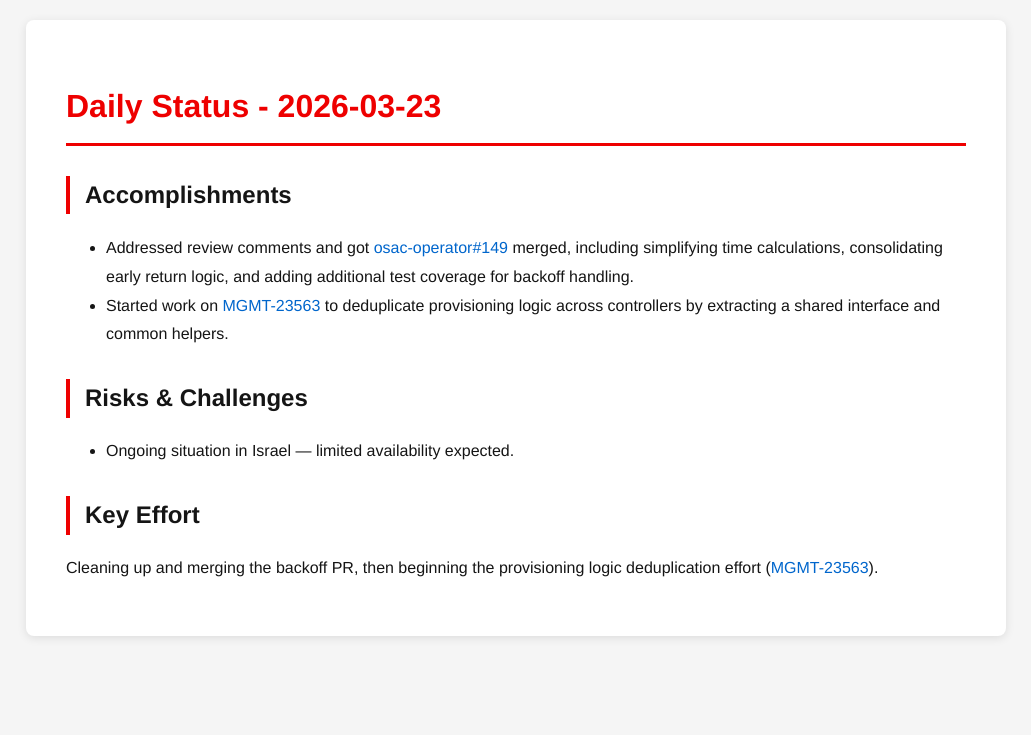
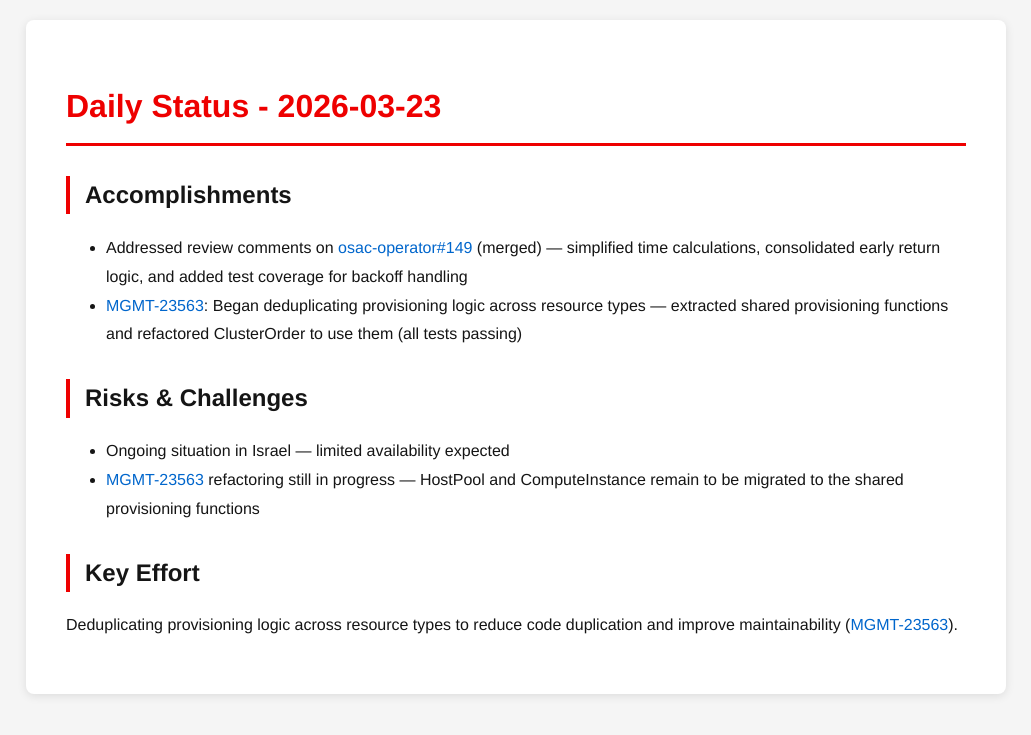
Before and after one commit to tzvatot/daily-status, a Jekyll site: the page built from 2026-03-23.md, in a window 1280 px wide. Shown: the top 735 px of the page, without its empty margins (124-1155 px from the left). Built offline with Jekyll 4.4.1, drawn with Linux system fonts in a browser that asks for light colours.

Commit message:
Daily status update - 2026-03-23

```diff
--- a/2026-03-23.md
+++ b/2026-03-23.md
@@ -7,11 +7,12 @@ date: 2026-03-23
 # Daily Status - 2026-03-23
 
 ## Accomplishments
-- Addressed review comments and got [osac-operator#149](https://github.com/osac-project/osac-operator/pull/149) merged, including simplifying time calculations, consolidating early return logic, and adding additional test coverage for backoff handling.
-- Started work on [MGMT-23563](https://issues.redhat.com/browse/MGMT-23563) to deduplicate provisioning logic across controllers by extracting a shared interface and common helpers.
+- Addressed review comments on [osac-operator#149](https://github.com/osac-project/osac-operator/pull/149) (merged) — simplified time calculations, consolidated early return logic, and added test coverage for backoff handling
+- [MGMT-23563](https://issues.redhat.com/browse/MGMT-23563): Began deduplicating provisioning logic across resource types — extracted shared provisioning functions and refactored ClusterOrder to use them (all tests passing)
 
 ## Risks & Challenges
-- Ongoing situation in Israel — limited availability expected.
+- Ongoing situation in Israel — limited availability expected
+- [MGMT-23563](https://issues.redhat.com/browse/MGMT-23563) refactoring still in progress — HostPool and ComputeInstance remain to be migrated to the shared provisioning functions
 
 ## Key Effort
-Cleaning up and merging the backoff PR, then beginning the provisioning logic deduplication effort ([MGMT-23563](https://issues.redhat.com/browse/MGMT-23563)).
+Deduplicating provisioning logic across resource types to reduce code duplication and improve maintainability ([MGMT-23563](https://issues.redhat.com/browse/MGMT-23563)).
```
